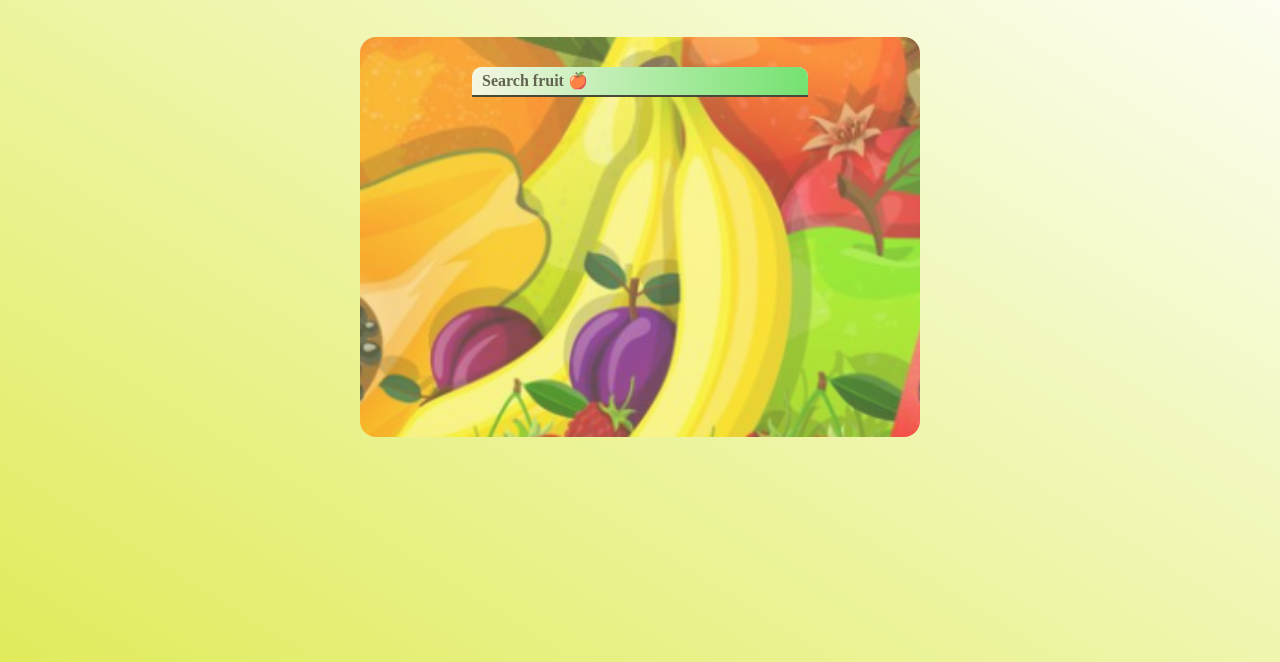
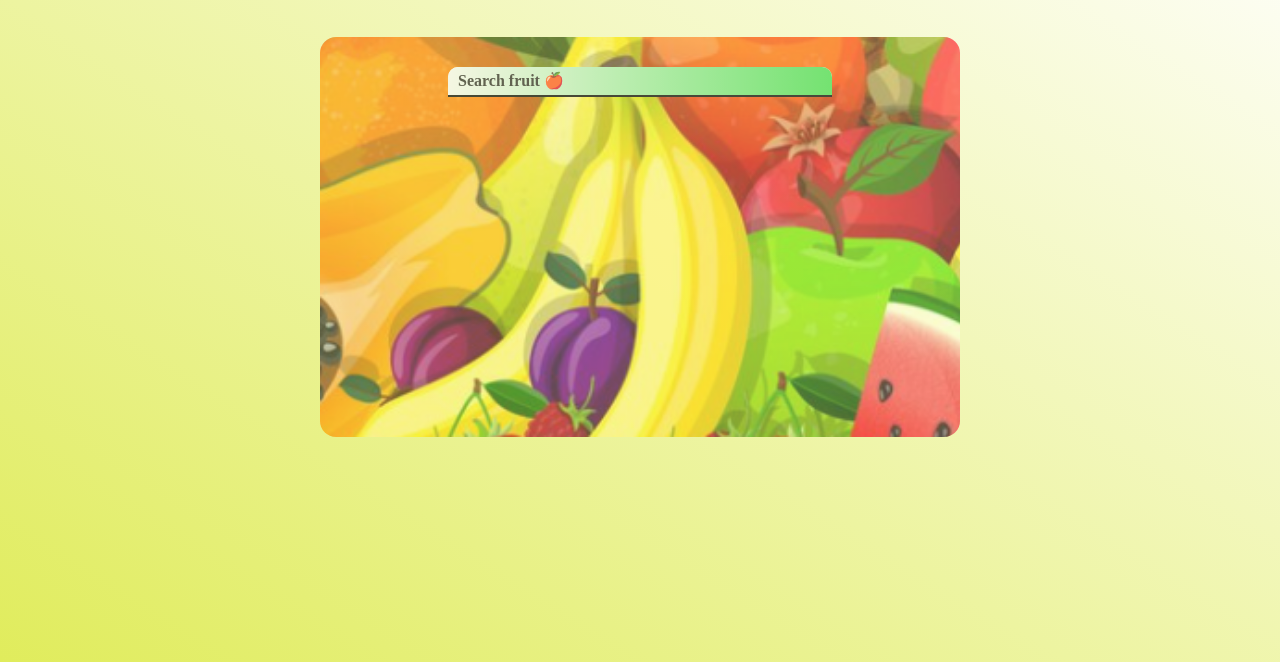
Before and after one commit to CKSK-jp/fruit-search, a plain HTML site: page index.html in a window 1280 px wide. Shown: the part 138-800 px from the top of the page. Drawn offline with nearby package versions, Linux system fonts and the light colour scheme.

Commit message:
visual updates

```diff
--- a/style.css
+++ b/style.css
@@ -37,7 +37,7 @@ body {
   align-items: center;
   max-height: 600px;
   min-height: 400px;
-  width: 70vh;
+  width: 80vh;
   min-width: 500px;
   background-image: url(fruitbackground.png);
   background-repeat: no-repeat;
```
